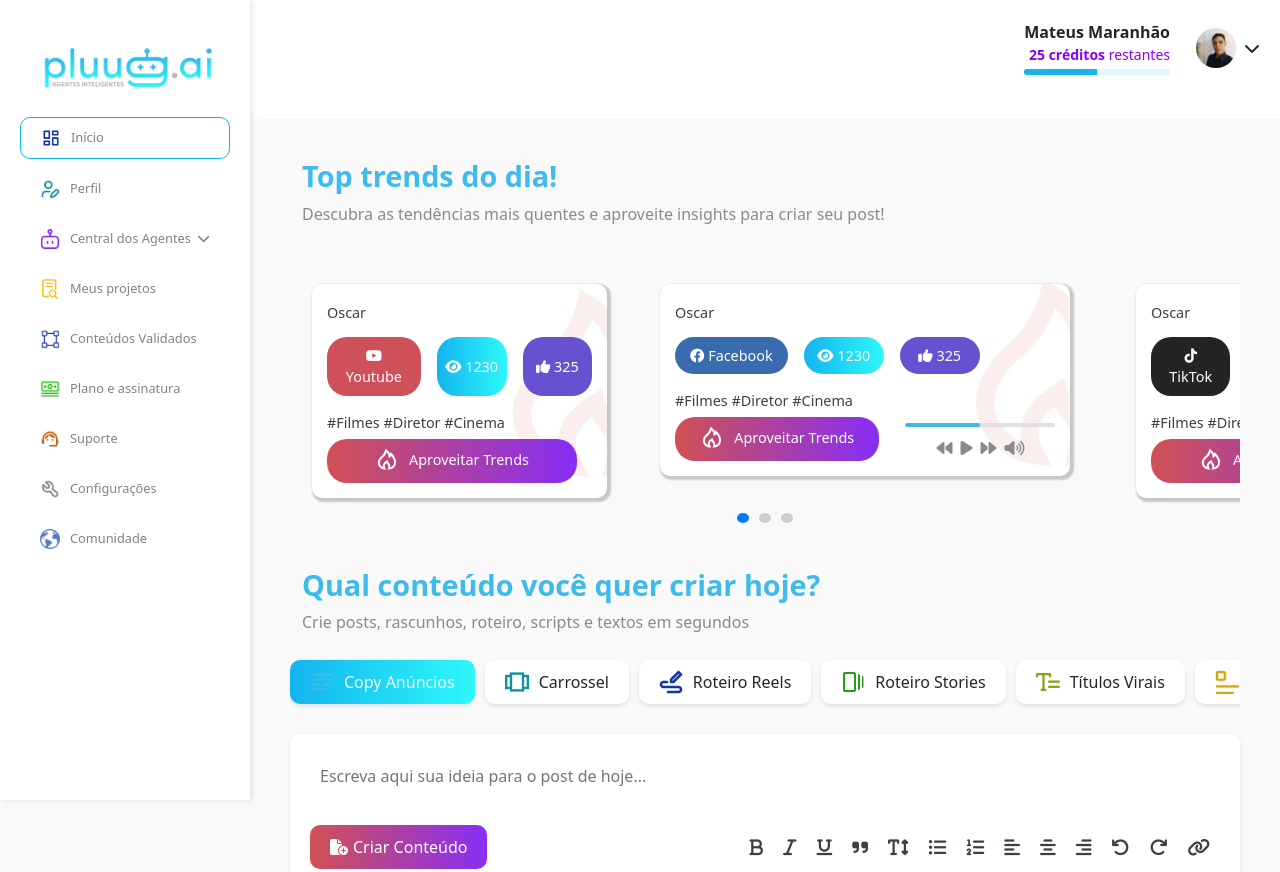
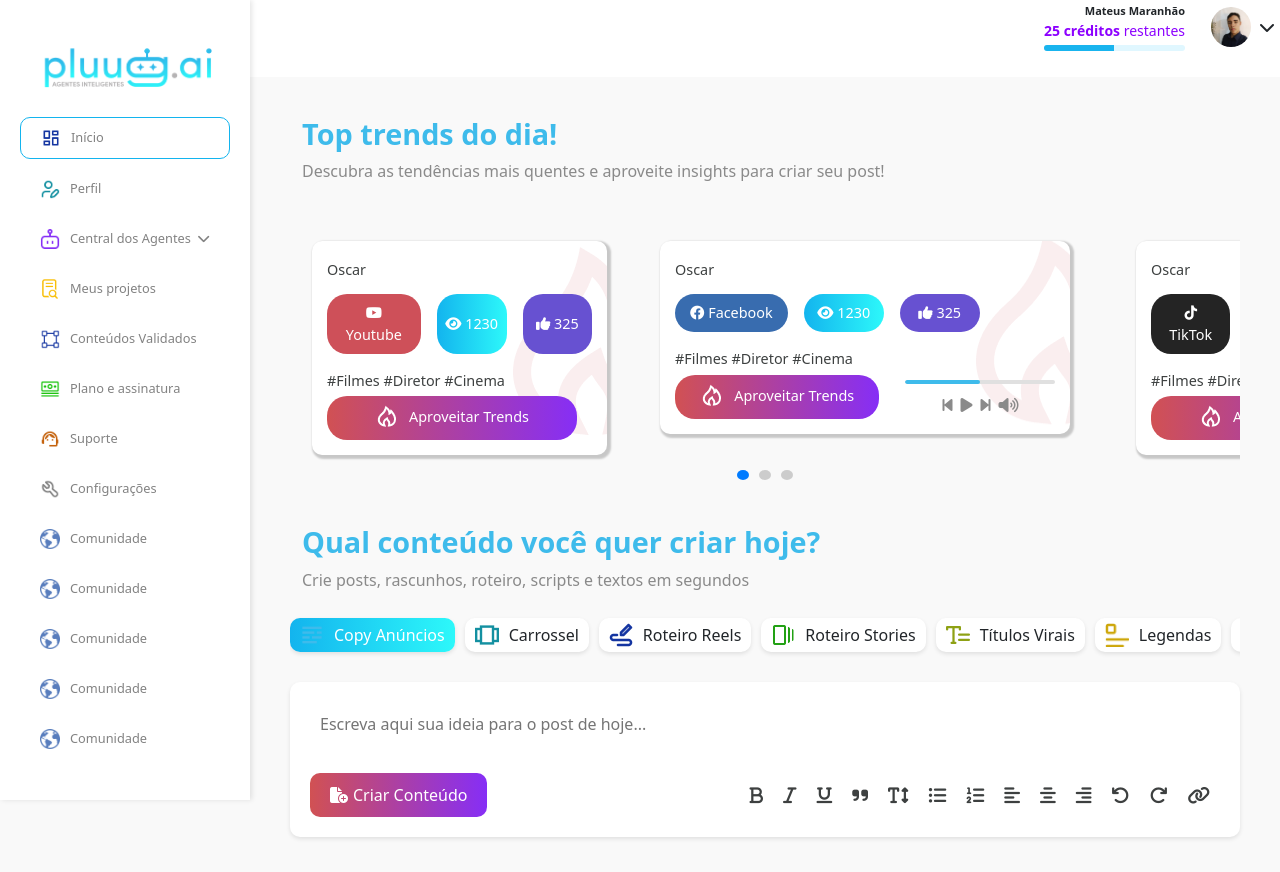
Before and after one commit to mateusmaranhao12/pluug.ai_v2, a plain HTML site: page index.html in a window 1280 px wide. Shown: the top 872 px of the page. Drawn offline with nearby package versions, Linux system fonts and the light colour scheme.

Commit message:
Edit dashboard

```diff
--- a/css/styles.css
+++ b/css/styles.css
@@ -27,6 +27,8 @@ body {
     padding-top: 20px;
     box-shadow: 2px 0 5px rgba(0, 0, 0, 0.1);
     padding: 20px;
+    overflow-y: auto;
+    overflow-x: hidden;
 }
 
 .sidebar .nav-item {
@@ -64,10 +66,24 @@ body {
     display: block;
 }
 
+.sidebar::-webkit-scrollbar {
+    height: 8px;
+    width: 8px;
+}
+
+.sidebar::-webkit-scrollbar-thumb {
+    background-color: #00bfff;
+    border-radius: 10px;
+}
+
+.sidebar::-webkit-scrollbar-track {
+    background-color: #f1f1f1;
+}
+
 /*Navbar*/
 .nav-vertical {
     margin-left: 250px;
-    padding: 20px;
+    padding: 3px 5px 2px 5px;
     background-color: #fff;
 }
 
@@ -94,6 +110,7 @@ body {
     display: flex;
     flex-direction: column;
     white-space: nowrap;
+    font-size: 11px;
 }
 
 .progress-bar {
@@ -117,6 +134,7 @@ body {
     padding: 10px;
     display: none;
     z-index: 10;
+    margin-top: -30px;
 }
 
 /* Exibe o menu dropdown quando ativo */
@@ -440,7 +458,7 @@ h3 {
 .conteudo {
     flex: 0 0 auto;
     background-color: white;
-    padding: 10px 20px;
+    padding: 5px 10px;
     border-radius: 10px;
     box-shadow: 0 2px 4px rgba(0, 0, 0, 0.1);
     display: flex;
--- a/index.html
+++ b/index.html
@@ -106,6 +106,22 @@
                     <a class="nav-link" href="#"><img class="img-fluid icones" src="./img/Icons menu/Vector.png">
                         Comunidade</a>
                 </li>
+                <li class="nav-item">
+                    <a class="nav-link" href="#"><img class="img-fluid icones" src="./img/Icons menu/Vector.png">
+                        Comunidade</a>
+                </li>
+                <li class="nav-item">
+                    <a class="nav-link" href="#"><img class="img-fluid icones" src="./img/Icons menu/Vector.png">
+                        Comunidade</a>
+                </li>
+                <li class="nav-item">
+                    <a class="nav-link" href="#"><img class="img-fluid icones" src="./img/Icons menu/Vector.png">
+                        Comunidade</a>
+                </li>
+                <li class="nav-item">
+                    <a class="nav-link" href="#"><img class="img-fluid icones" src="./img/Icons menu/Vector.png">
+                        Comunidade</a>
+                </li>
             </ul>
         </div>
     </div>
@@ -187,9 +203,9 @@
                                                     <div class="progress"></div>
                                                 </div>
                                                 <div class="controls mt-2">
-                                                    <i class="fa-solid fa-backward"></i>
+                                                    <i class="fa-solid fa-backward-step"></i>
                                                     <i class="fa-solid fa-play"></i>
-                                                    <i class="fa-solid fa-forward"></i>
+                                                    <i class="fa-solid fa-forward-step"></i>
                                                     <i class="fa-solid fa-volume-up"></i>
                                                 </div>
                                             </div>
@@ -307,9 +323,8 @@
                         </div>
                         <div class="conteudo"><img src="./img/icons criador/Títulos Virais.png" alt="">Títulos Virais
                         </div>
-                        <div class="conteudo"><img src="./img/icons criador/legendas.png" alt="">Legendas</div>
-                        <div class="conteudo"><img src="./img/icons criador/Roteiros YouTube.png" alt="">Roteiros
-                            YouTube</div>
+                        <div class="conteudo"><img src="./img/icons criador/Legendas.png" alt="">Legendas</div>
+                        <div class="conteudo"><img src="./img/icons criador/Roteiros YouTube.png" alt="">Vídeos</div>
                         <div class="conteudo"><img src="./img/icons criador/Podcast.png" alt="">Podcast</div>
                         <div class="conteudo"><img src="./img/icons criador/Páginas de Vendas.png" alt="">Páginas de
                             Vendas</div>
@@ -376,7 +391,7 @@
                             <img class="img-fluid card-icon" src="./img/icons criador 2/icon-park-outline_calendar.png">
                             <div>
                                 <h3>Calendário</h3>
-                                <p>Calendário personalizado, semanal e mensal, distribuindo seus posts de forma
+                                <p>Crie calendários personalizados, semanal e mensal, distribuindo seus posts de forma
                                     eficiente.
                                 </p>
                             </div>
```
